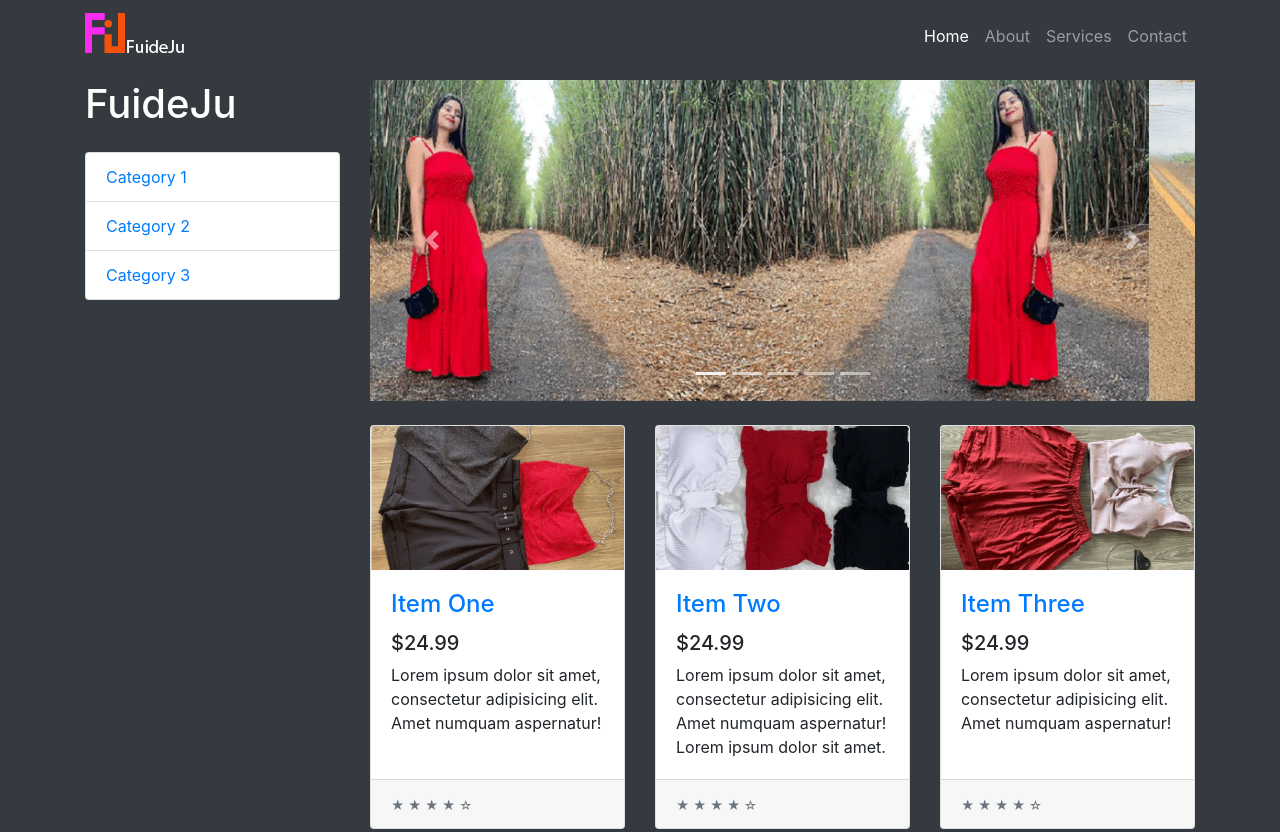
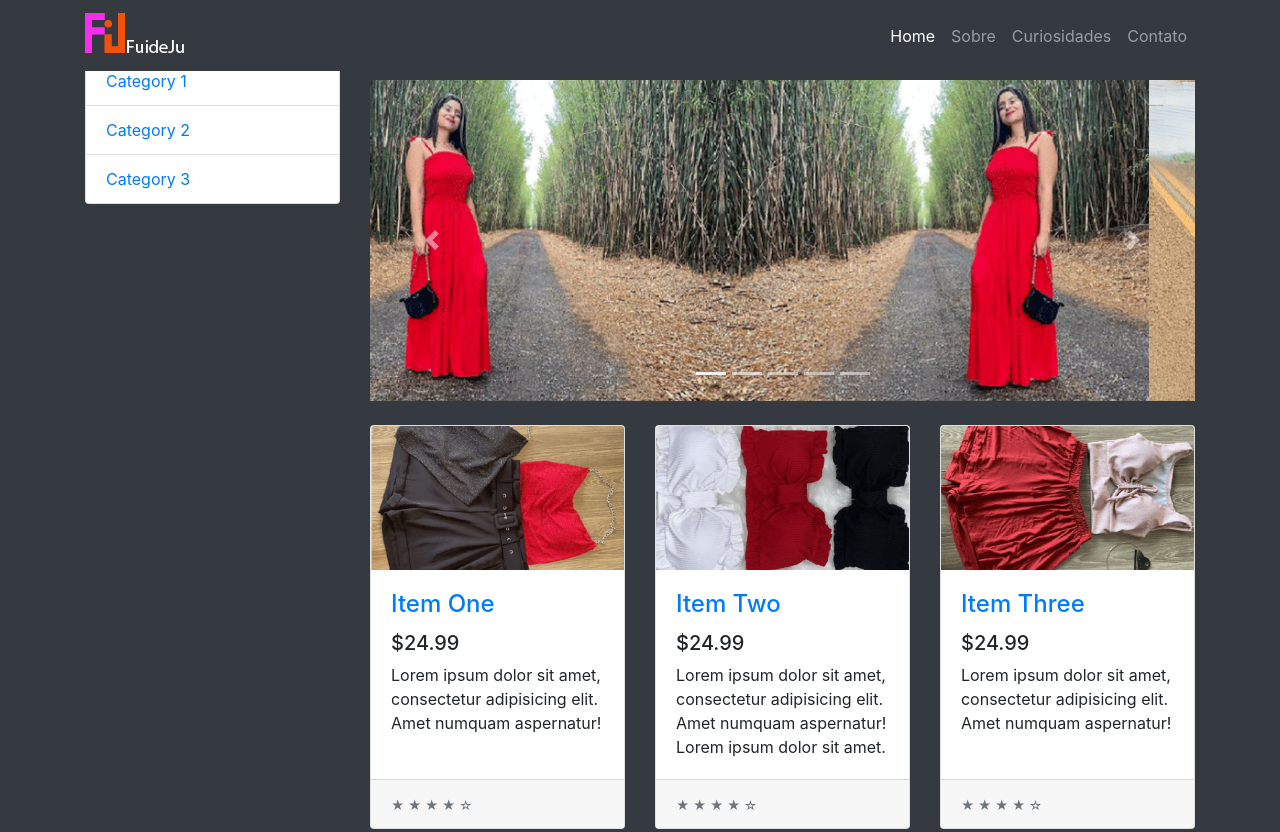
Before and after one commit to colombiniedmilson/Loja-FuideJu, a website: page index.html in a window 1280 px wide. Shown: the top 832 px of the page. Drawn offline with Linux system fonts and the light colour scheme.

Commit message:
Update index.html

```diff
--- a/index.html
+++ b/index.html
@@ -36,13 +36,13 @@
             </a>
                     </li>
                     <li class="nav-item">
-                        <a class="nav-link" href="index1.html">About</a>
+                        <a class="nav-link" href="index1.html">Sobre</a>
                     </li>
                     <li class="nav-item">
-                        <a class="nav-link" href="#">Services</a>
+                        <a class="nav-link" href="#">Curiosidades</a>
                     </li>
                     <li class="nav-item">
-                        <a class="nav-link" href="#">Contact</a>
+                        <a class="nav-link" href="#">Contato</a>
                     </li>
                 </ul>
             </div>
@@ -56,7 +56,6 @@
 
             <div class="col-lg-3">
 
-                <h1 class="my-4">FuideJu</h1>
                 <div class="list-group">
                     <a href="#" class="list-group-item">Category 1</a>
                     <a href="#" class="list-group-item">Category 2</a>
```
